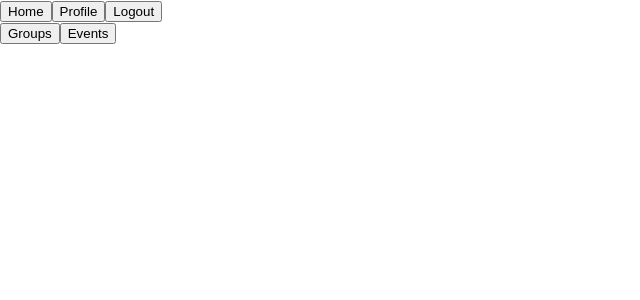
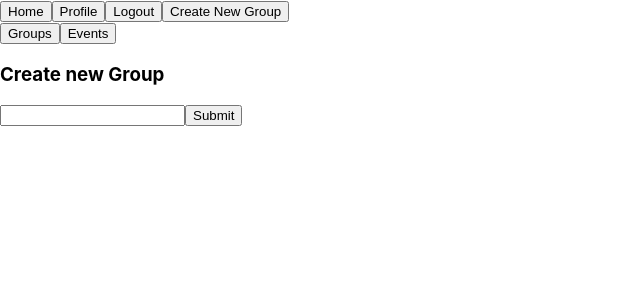
Before and after one commit to menstiler/do-together-frontend, a React (Create React App) app: page / in a window 1280 px wide. Shown: the top 300 px of the page, without its empty margins (0-640 px from the left). Built offline with nearby package versions, Linux system fonts and the light colour scheme; no server answers.

Commit message:
feature to create group

```diff
--- /dev/null
+++ b/src/components/GroupForm.js
@@ -0,0 +1,45 @@
+import React from 'react'
+
+export default class GroupForm extends React.Component {
+
+  state = {
+    name: ''
+  }
+
+  handleChange = (event) => {
+    this.setState({
+      name: event.target.value
+    })
+  }
+
+  handleSubmit = (event) => {
+    event.preventDefault()
+    fetch('http://localhost:3000/groups', {
+      method: "POST",
+      headers: {
+        "Content-Type": "application/json",
+        "Accept": "application/json"
+      },
+      body: JSON.stringify({
+        name: this.state.name,
+      })
+    })
+    .then(resp => resp.json())
+    .then(newGroup => {
+      this.props.addUser(this.props.currentUser.id, newGroup.id)
+      this.props.addGroup(newGroup)
+    })
+  }
+
+  render() {
+    return (
+      <div>
+        <h3>Create new Group</h3>
+        <form onSubmit={this.handleSubmit}>
+          <input name='name' value={this.state.value} onChange={this.handleChange} />
+          <input type="submit" />
+        </form>
+      </div>
+    )
+  }
+}
--- a/src/components/GroupShow.js
+++ b/src/components/GroupShow.js
@@ -2,12 +2,24 @@ import React from 'react'
 import EventList from '../containers/EventList'
 
 export default class GroupShow extends React.Component {
+
   render() {
-    const { name, users, activities, events } = this.props.selectedGroup
+    const { name, users, activities, events, id } = this.props.selectedGroup
 
+    console.log(users)
+    debugger
     return (
       <div>
         <h2>{name}</h2>
+        <div>
+        {
+          users.map(user => user.id).includes(this.props.currentUser.id)
+          ?
+          < button onClick={() => this.props.removeUser(this.props.currentUser.id, id)}>Leave Group</button>
+          :
+          < button onClick={() => this.props.addUser(this.props.currentUser.id, id)}>Join Group</button>
+        }
+        </div>
         <div>
           <h3>Events</h3>
           < EventList events={events} parent="groupShow" handleClick={this.props.handleClick} />
--- a/src/components/NavBar.js
+++ b/src/components/NavBar.js
@@ -6,6 +6,7 @@ function NavBar() {
       <button>Home</button>
       <button>Profile</button>
       <button>Logout</button>
+      <button>Create New Group</button>
     </div>
   )
 }
--- a/src/containers/MainContainer.js
+++ b/src/containers/MainContainer.js
@@ -3,16 +3,22 @@ import ControllerContainer from './ControllerContainer'
 import GroupContainer from './GroupContainer'
 import EventContainer from './EventContainer'
 import GroupShow from '../components/GroupShow'
+import GroupForm from '../components/GroupForm'
 
 const API = 'http://localhost:3000/groups'
 
 export default class MainContainer extends React.Component {
   state = {
     groups: [],
-    events: [],
     toggleView: 'group',
     selectedGroup: null,
-    selectedEvent: 1
+    selectedEvent: 1,
+    currentUser: {
+      "id": 1,
+      "name": "Romeo Leannon",
+      "created_at": "2019-07-25T20:57:36.292Z",
+      "updated_at": "2019-07-25T20:57:36.292Z"
+      }
   }
 
   componentDidMount() {
@@ -21,7 +27,6 @@ export default class MainContainer extends React.Component {
     .then(groups => {
       this.setState({
         groups: groups,
-        events: groups.map(group => group.events).flat()
       })
     })
   }
@@ -52,17 +57,90 @@ export default class MainContainer extends React.Component {
     })
   }
 
+  addUser = (user_id, group_id) => {
+    fetch('http://localhost:3000/user_groups', {
+      method: "POST",
+      headers: {
+        "Content-Type": "application/json",
+        "Accept": "application/json"
+      },
+      body: JSON.stringify({
+        user_group: {
+          user_id: user_id,
+          group_id: group_id
+        }
+      })
+    })
+    .then(resp => resp.json())
+    .then(json => {
+      let updatedGroups = this.state.groups.map(group => {
+        if (group.id === group_id) {
+          group.users.push(this.state.currentUser)
+          return group
+          console.log(group)
+        } else {
+          return group
+        }
+      })
+      this.setState({
+        groups: updatedGroups
+      })
+   })
+  }
+
+  removeUser = (user_id, group_id) => {
+    fetch(`http://localhost:3000/groups/${group_id}/remove_user/${user_id}`, {
+      method: "DELETE"
+    })
+    let updatedGroups = this.state.groups.map(group => {
+      if (group.id === group_id) {
+        let userIndex = group.users.indexOf(this.state.currentUser)
+        group.users.splice(userIndex, 1)
+        return group
+        console.log(group)
+      } else {
+        return group
+      }
+    })
+    debugger
+    this.setState({
+      groups: updatedGroups
+    })
+  }
+
+  addGroup = (newGroup) => {
+    let updatedGroups = [...this.state.groups, newGroup]
+    this.setState({
+      groups: updatedGroups,
+      selectedGroup: newGroup.id
+    })
+  }
+
   renderContainer = () => {
     if (this.state.selectedGroup !== null) {
-      return < GroupShow selectedGroup={this.state.groups.find(group => group.id === this.state.selectedGroup)} handleClick={this.selectGroup} />
+      return (
+        < GroupShow
+        addUser={this.addUser}
+        selectedGroup={this.state.groups.find(group => group.id === this.state.selectedGroup)}
+        handleClick={this.selectEvent}
+        currentUser={this.state.currentUser}
+        removeUser={this.removeUser} />
+      )
     } else {
       if (this.state.toggleView === 'group') {
-        return < GroupContainer groups={this.state.groups} changeSelectedGroup={this.changeSelectedGroup} />
+        return (
+          <div>
+            < GroupContainer groups={this.state.groups} changeSelectedGroup={this.changeSelectedGroup} currentUser={this.state.currentUser} />
+            < GroupForm addUser={this.addUser} addGroup={this.addGroup} currentUser={this.state.currentUser} />
+          </div>
+        )
       } else if (this.state.toggleView === 'event') {
-        return < EventContainer events={this.state.events} selectedGroup={this.state.selectedGroup} handleClick={this.selectEvent} selectedEvent={this.state.selectedEvent}/>
+        return < EventContainer events={this.state.groups.map(group => group.events).flat()} selectedGroup={this.state.selectedGroup} handleClick={this.selectEvent} selectedEvent={this.state.selectedEvent}/>
       }
     }
   }
+
+
 
   render() {
     return (
```
Also changed, not shown: src/components/EventCard.js (+0 -11 lines).
